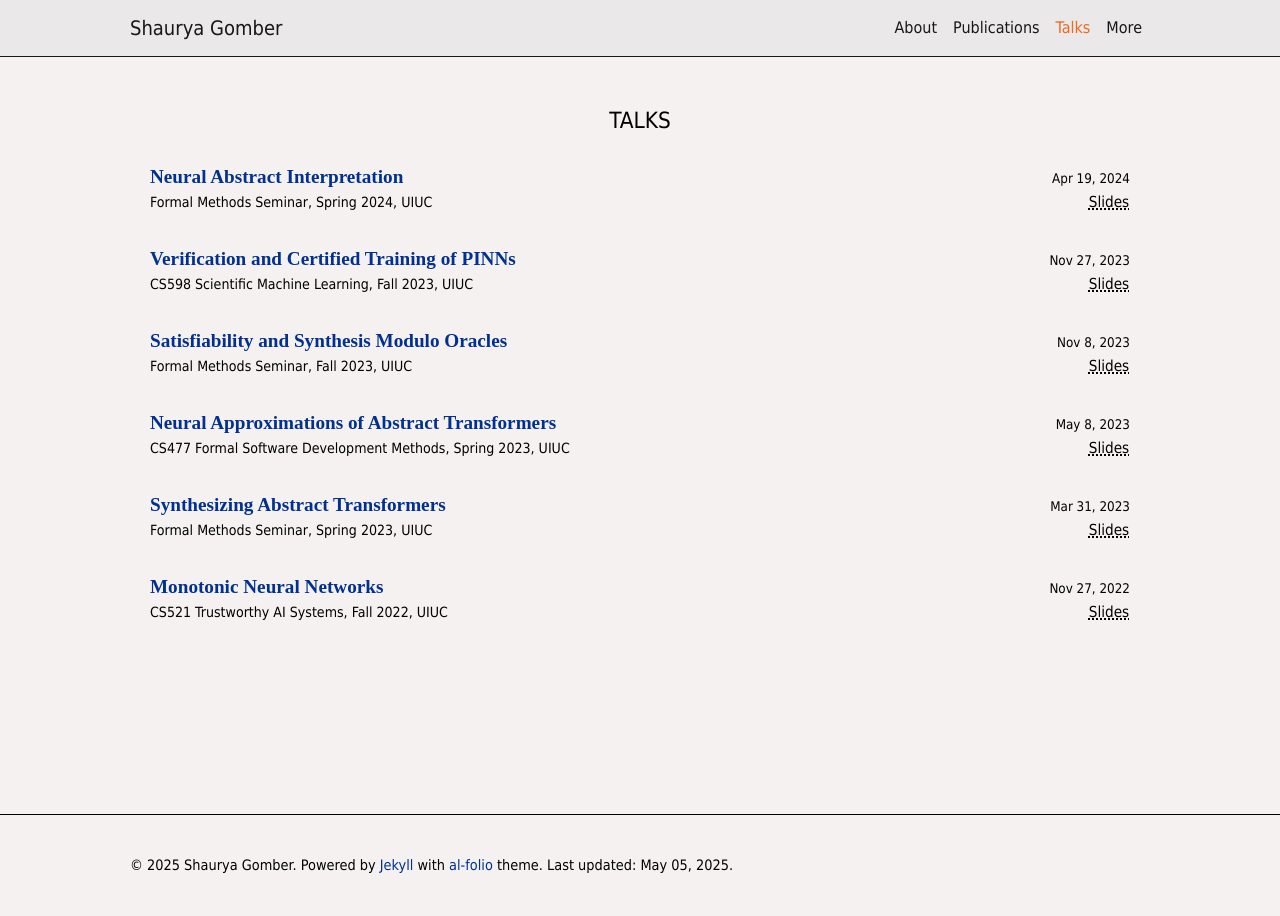
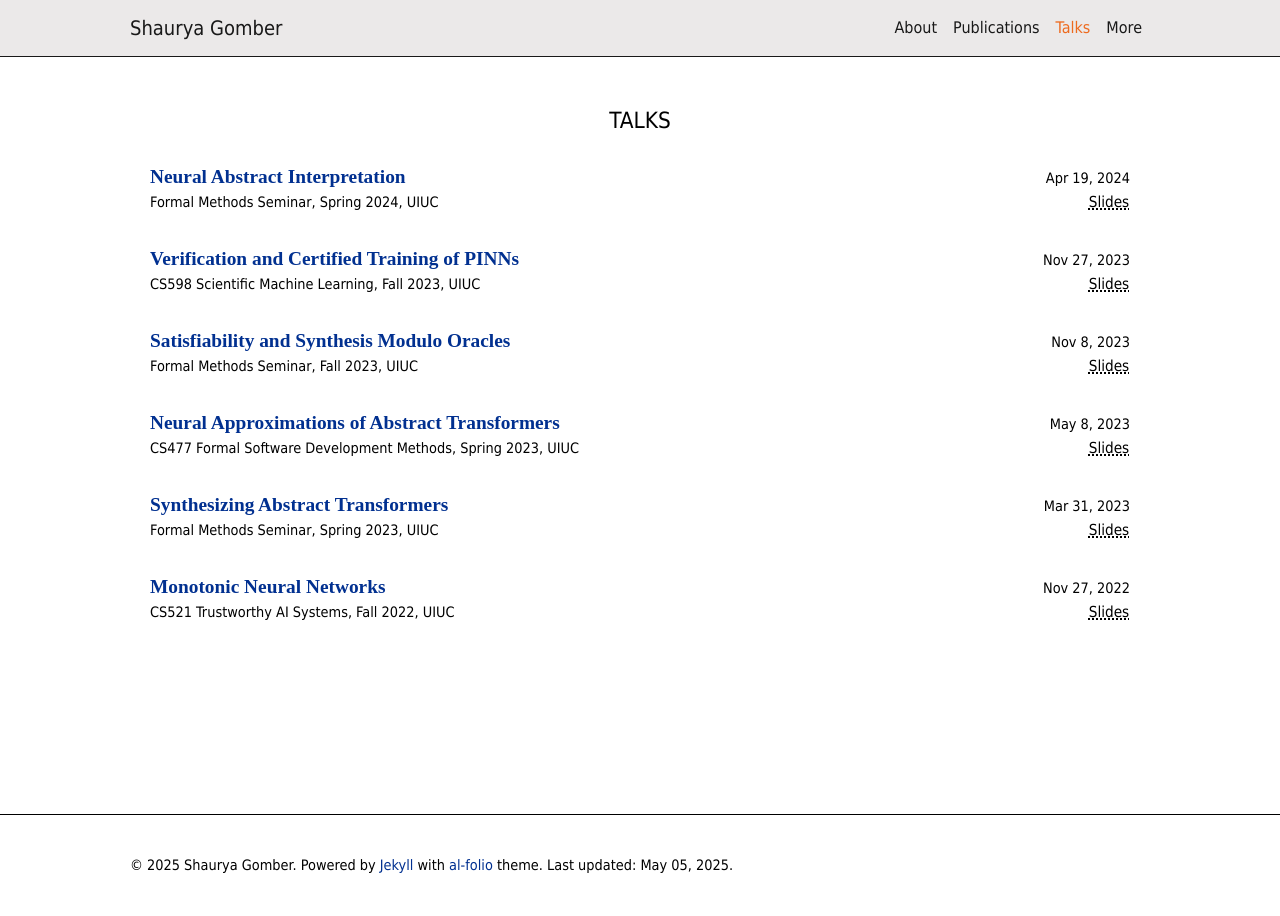
Before and after one commit to sgomber/sgomber.github.io, a Jekyll site: the page built from _pages/talks.md, in a window 1280 px wide. Built offline with Jekyll 4.4.1, drawn with Linux system fonts in a browser that asks for light colours; comment, search, counter and statistics services are not loaded; a style sheet for code colours, icons or effects is not loaded.

Commit message:
Minor style updates

```diff
--- a/_layouts/talks.html
+++ b/_layouts/talks.html
@@ -22,7 +22,7 @@ layout: default
                 </span>
             </div>
             <div class="text-right">
-                <span style="font-size: smaller;">
+                <span style="font-size: 0.9rem;">
                     {{ talk.date | date: "%b %-d, %Y" }}
                 </span><br>
                 {% if talk.slides %}
--- a/_sass/_base.scss
+++ b/_sass/_base.scss
@@ -682,7 +682,7 @@ html.transition *:after {
     color: var(--global-header-color);
     font-family: 'Source Sans Pro';
     font-weight: 550;
-    font-size: 1.2rem;
+    font-size: 1.21rem;
     line-height: 1;
 }
 
@@ -691,11 +691,11 @@ html.transition *:after {
 // }
 
 .authors {
-    font-size: 0.88rem;
+    font-size: 0.9rem;
 }
 
 .venue {
-    font-size: 0.85rem;
+    font-size: 0.88rem;
     font-weight: bold;
 }
 
@@ -724,6 +724,6 @@ html.transition *:after {
 
 .award-title {
     color: var(--global-header-color);
-    font-size: 1.02rem;
+    font-size: 1.05rem;
     font-weight: 500;
 }
--- a/_sass/_themes.scss
+++ b/_sass/_themes.scss
@@ -3,7 +3,7 @@
  ******************************************************************************/
 
 :root {
-  --global-bg-color: #{$dark-white-color-1};
+  --global-bg-color: #{$white-color};
   --global-nav-bg-color: #{$dark-white-color};
   --global-active-nav-color: #{$uiuc-orange};
   --global-code-bg-color: #{$code-bg-color-light};
```
